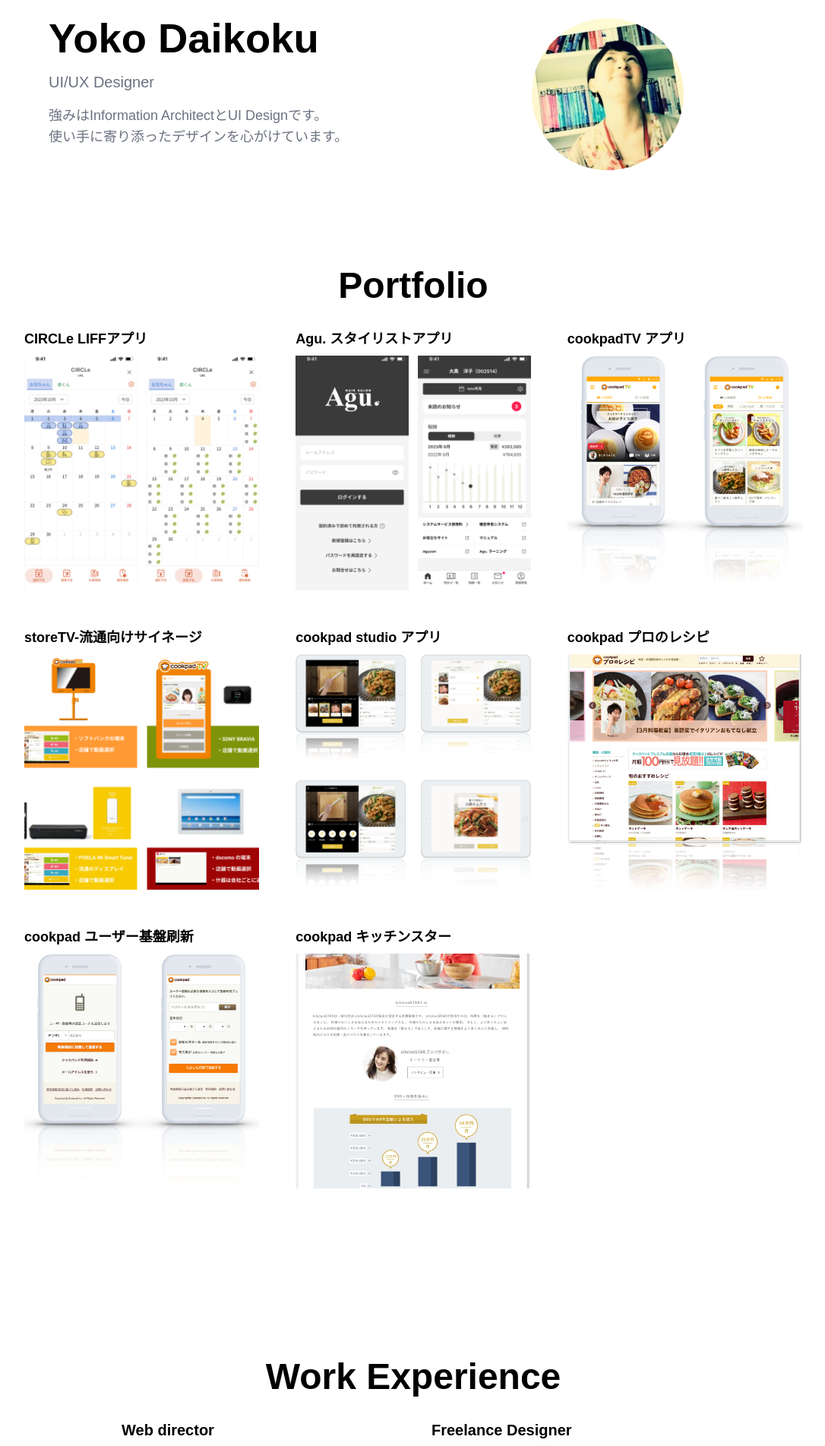
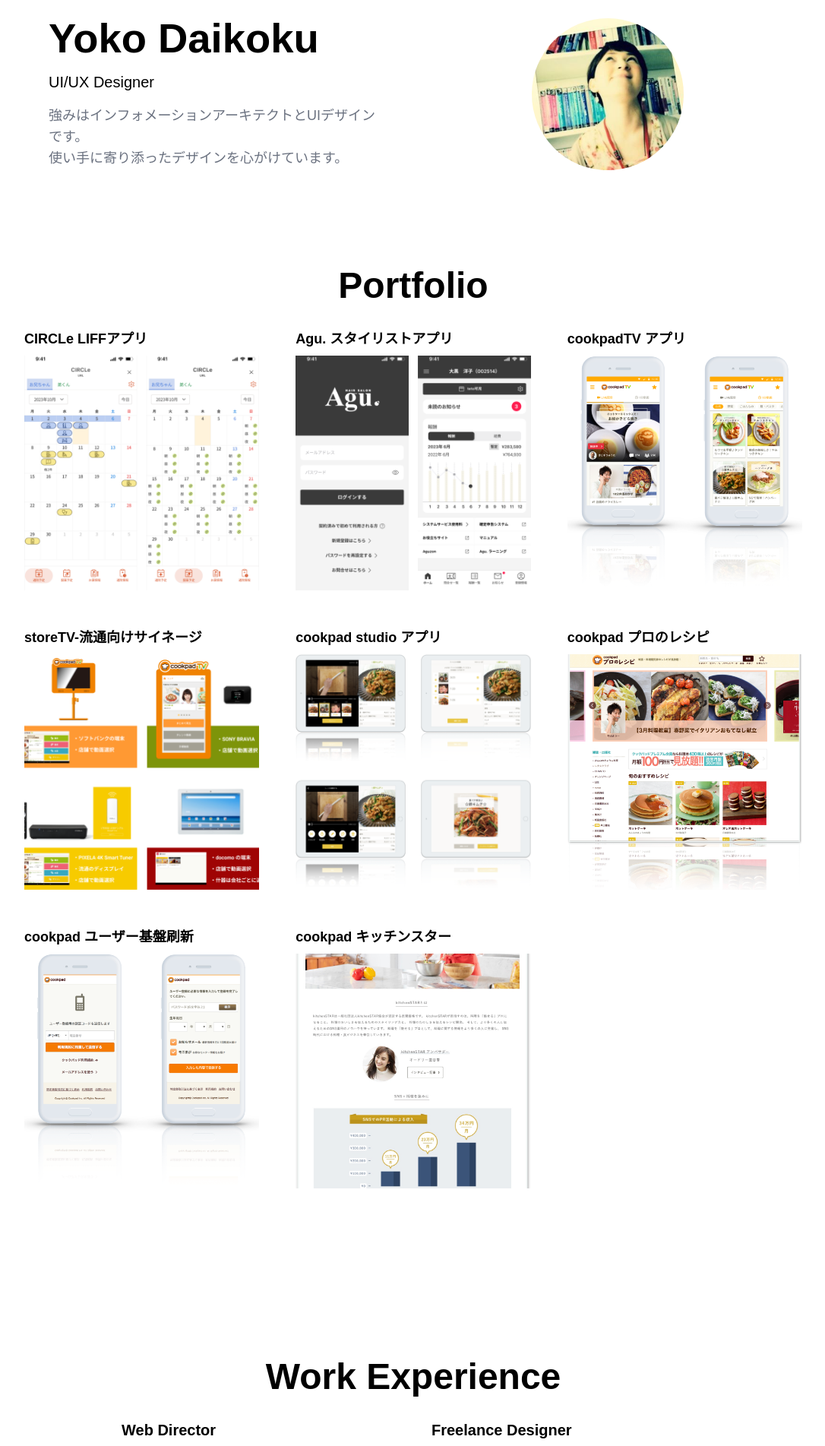
Before and after one commit to kotsuru0812/portfolio, a Next.js app: page / in a window 1280 px wide. Shown: the part 160-2063 px from the top of the page at 76% size, without its empty margins (96-1182 px from the left). Built offline with nearby package versions, Linux system fonts and the light colour scheme; a web font is replaced by a local one.

Commit message:
Refine styles

```diff
--- a/src/app/portfolio/[id]/page.tsx
+++ b/src/app/portfolio/[id]/page.tsx
@@ -1,4 +1,5 @@
 import Image from "next/image"
+import { FiAward } from "react-icons/fi";
 import Header from "@/components/Header"
 
 import { portfolios, porofilioIds } from "@/components/Portfolio"
@@ -42,6 +43,14 @@
 
               <div className="md:basis-1/2">
                 <div className="grid gap-1 mb-8">
+                  {
+                    portfolio.award && (
+                      <p className="inline-flex items-baseline text-slate-950 dark:text-gray-400 px-2 py-2">
+                        <span className="pr-1"><FiAward /></span>
+                        {portfolio.award}
+                      </p>
+                    )
+                  }
                   <h3 className="text-xl font-bold bg-gray-200 dark:bg-slate-600 px-2 py-1">担当</h3>
                   <div>
                     <p className="text-slate-950 dark:text-gray-400 px-2 py-2">{portfolio.charge}</p>
--- a/src/components/Home/Name.tsx
+++ b/src/components/Home/Name.tsx
@@ -9,8 +9,12 @@
             <h1 className="lg:leading-tighter text-3xl font-bold sm:text-4xl md:text-5xl lg:pt-8 xl:text-[3.4rem] 2xl:text-[3.75rem]">
               Yoko Daikoku
             </h1>
-            <p className="text-gray-500 mt-4 md:text-xl dark:text-gray-400">UI/UX Designer</p>
-            <p className="text-gray-500 mt-4 text-sm lg:text-lg dark:text-gray-400">強みはInformation ArchitectとUI Designです。<br />使い手に寄り添ったデザインを心がけています。</p>
+            <p className="mt-4 md:text-xl">UI/UX Designer</p>
+            <p className="text-gray-500 mt-4 text-sm lg:text-lg dark:text-gray-400">
+              強みはインフォメーションアーキテクトとUIデザインです。
+              <br />
+              使い手に寄り添ったデザインを心がけています。
+            </p>
           </div>
           <div className="flex flex-col items-start mt-8 space-y-4 ">
             <Image
--- a/src/components/Home/WorkExperience.tsx
+++ b/src/components/Home/WorkExperience.tsx
@@ -10,7 +10,7 @@
 
         <div className="mx-auto grid items-start gap-8 sm:max-w-4xl sm:grid-cols-2 md:gap-12 lg:max-w-3xl lg:grid-cols-2">
           <div className="grid gap-1">
-            <h3 className="text-xl font-bold">Web director</h3>
+            <h3 className="text-xl font-bold">Web Director</h3>
             <p className="ttext-base lg:text-lg text-gray-500 dark:text-gray-400">レシピストア/プロのレシピ | 2012-2014</p>
             <p className="text-base lg:text-lg text-gray-500 dark:text-gray-400">ユーザーファースト推進室 | 2015-2016</p>
             <p className="text-base lg:text-lg text-gray-500 dark:text-gray-400">技術部/UXデザイングループ | 2016-2017</p>
--- a/src/components/Portfolio.tsx
+++ b/src/components/Portfolio.tsx
@@ -3,8 +3,9 @@
 export type Portfolio = {
   id: porofilioIds,
   title: string;
+  award?: string;
   charge: string;
-  concept: string | undefined;
+  concept?: string;
   ingenuity: string;
   image: string;
   imageSize: { width: number, height: number };
@@ -15,7 +16,6 @@
     id: "circle-life",
     title: "CIRCLe LIFFアプリ",
     charge: "LINE上で動く、ウェブアプリのUIデザインを担当しました。",
-    concept: undefined,
     ingenuity: "子供の特定疾患ということで、両親が操作すること、遺伝性の疾患であるため、兄弟姉妹がいる場合は複数の患者の情報を登録できる必要がありました。そのため、患者ごとにテーマカラーを登録できるようにし、アプリ自体は白ベースのシンプルなものにしました。",
     image: "/portfolio/circle-life.png",
     imageSize: { width: 666, height: 692 },
@@ -24,7 +24,6 @@
     id: "agu",
     title: "Agu. スタイリストアプリ",
     charge: "既存アプリのリニューアルにともない、Android/iOS アプリのUX/UIデザインを担当しています。",
-    concept: undefined,
     ingenuity: "ブランドカラーのダークグレーを軸にし、ファーストビューに全ての機能の導線を配置しました。報酬のグラフを配置することで、一目で今の売上状況が確認できるようにしています。",
     image: "/portfolio/agu.png",
     imageSize: { width: 666, height: 630 },
@@ -32,6 +31,7 @@
   "cookpad-tv": {
     id: "cookpad-tv",
     title: "cookpadTV アプリ",
+    award: "Google Play Best of 2018 生活お役立ち部門 大賞受賞",
     charge: "Android/iOS アプリのUX/UIデザインを担当しています。",
     concept: "「一緒に料理が作れるライブ」\nプロの料理家などがライブ配信することで、離れた場所でも一緒に料理を作り、料理を学ぶことができるアプリをコンセプトにしています。",
     ingenuity: "クッキングLIVEらしく料理が映えるデザインを意識しました。Android、iOSそれぞれのデザインガイドラインに沿ったデザインにしています。",
@@ -42,7 +42,6 @@
     id: "cookpad-storetv",
     title: "storeTV-流通向けサイネージ",
     charge: "流通向けサイネージ端末のUX/UIデザイン、端末選定、開発ディレクションを担当しました。展示会などのクリエイティブや大型サイネージの枠デザインも担当しました。",
-    concept: undefined,
     ingenuity: "流通の売場スタッフが簡単に操作できるように、自動化できる機能はすべて自動化しました。既存プロダクトを引き継いだので、課題から改善点を提案し、スムーズに運用ができるようにし、MDMを自前で開発することで、大幅なコスト削減を実現しました。",
     image: "/portfolio/cookpad-storetv.png",
     imageSize: { width: 700, height: 621 },
```
